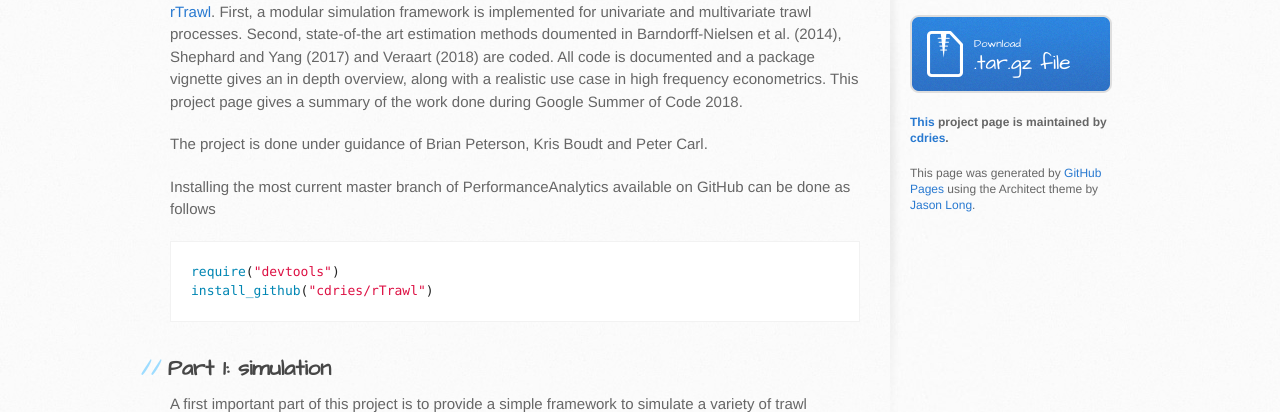
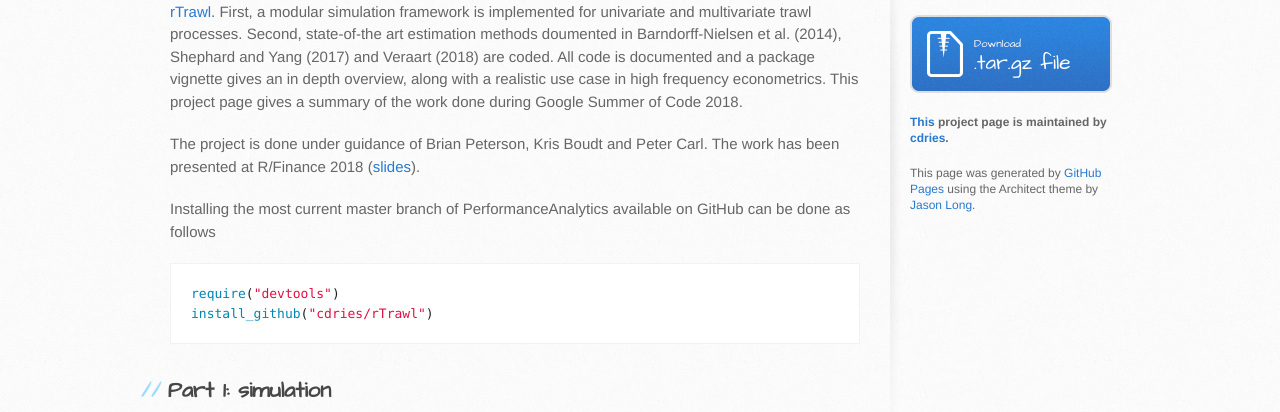
Before and after one commit to cdries/GSoC2018, a plain HTML site: page index.html in a window 1280 px wide. Shown: the part 317-729 px from the top of the page. Drawn offline with Linux system fonts and the light colour scheme.

Commit message:
add R/Finance presentation

```diff
--- a/index.html
+++ b/index.html
@@ -32,7 +32,7 @@
         <h1>GSoC 2018 project by cdries</h1>
         <p>This project implements functionality for simulating and estimating trawl processes in the R packages <a href="https://github.com/cdries/rTrawl">rTrawl</a>. First, a modular simulation framework is implemented for univariate and multivariate trawl processes. Second, state-of-the art estimation methods doumented in Barndorff-Nielsen et al. (2014), Shephard and Yang (2017) and Veraart (2018) are coded. All code is documented and a package vignette gives an in depth overview, along with a realistic use case in high frequency econometrics. This project page gives a summary of the work done during Google Summer of Code 2018. </p>
 
-        <p>The project is done under guidance of Brian Peterson, Kris Boudt and Peter Carl.</p>
+        <p>The project is done under guidance of Brian Peterson, Kris Boudt and Peter Carl. The work has been presented at R/Finance 2018 (<a href="http://www.rinfinance.com/RinFinance2018/">slides</a>).</p>
 
         <p>Installing the most current master branch of PerformanceAnalytics available on GitHub can be done as follows</p>
 
```
